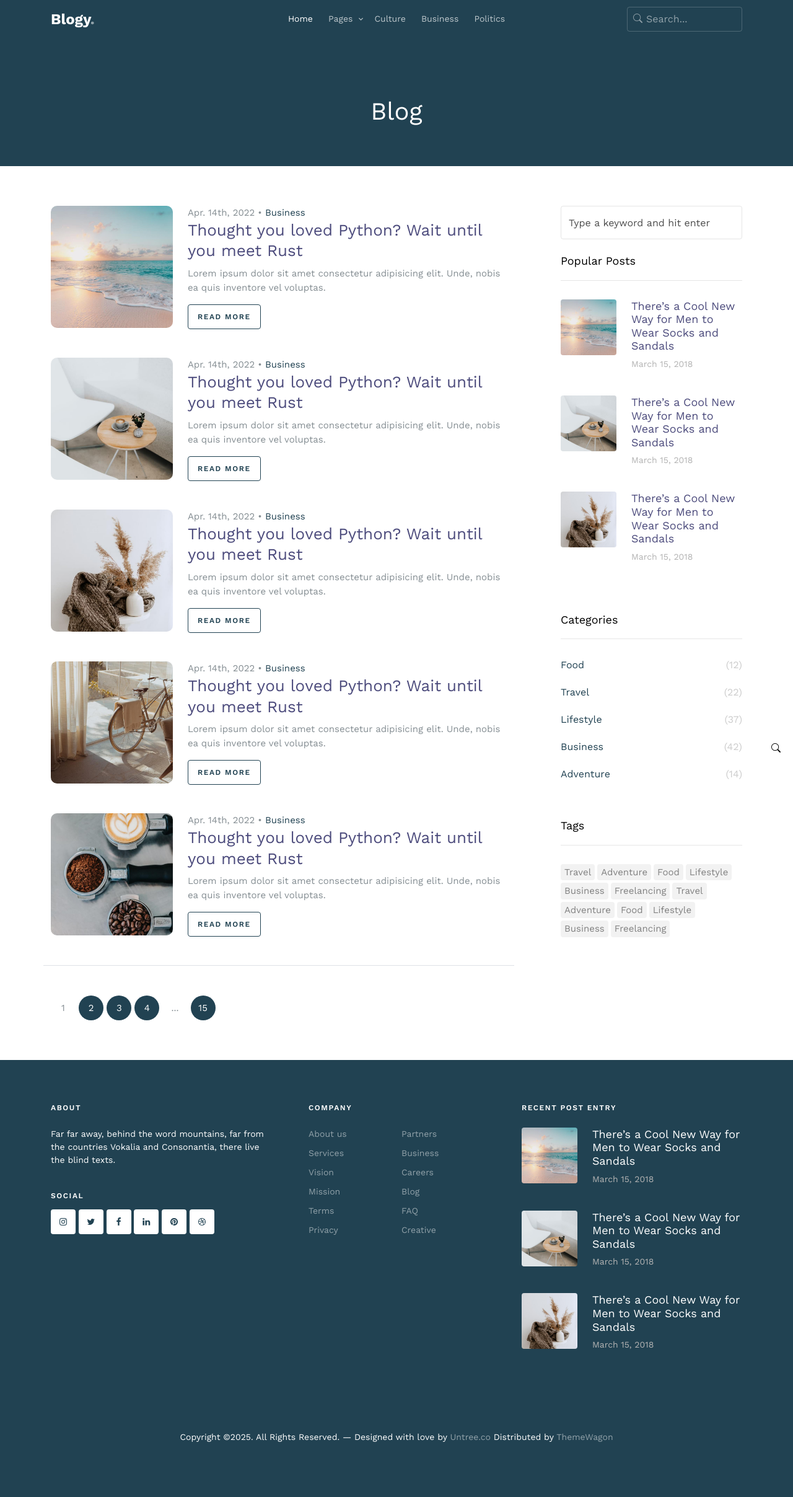
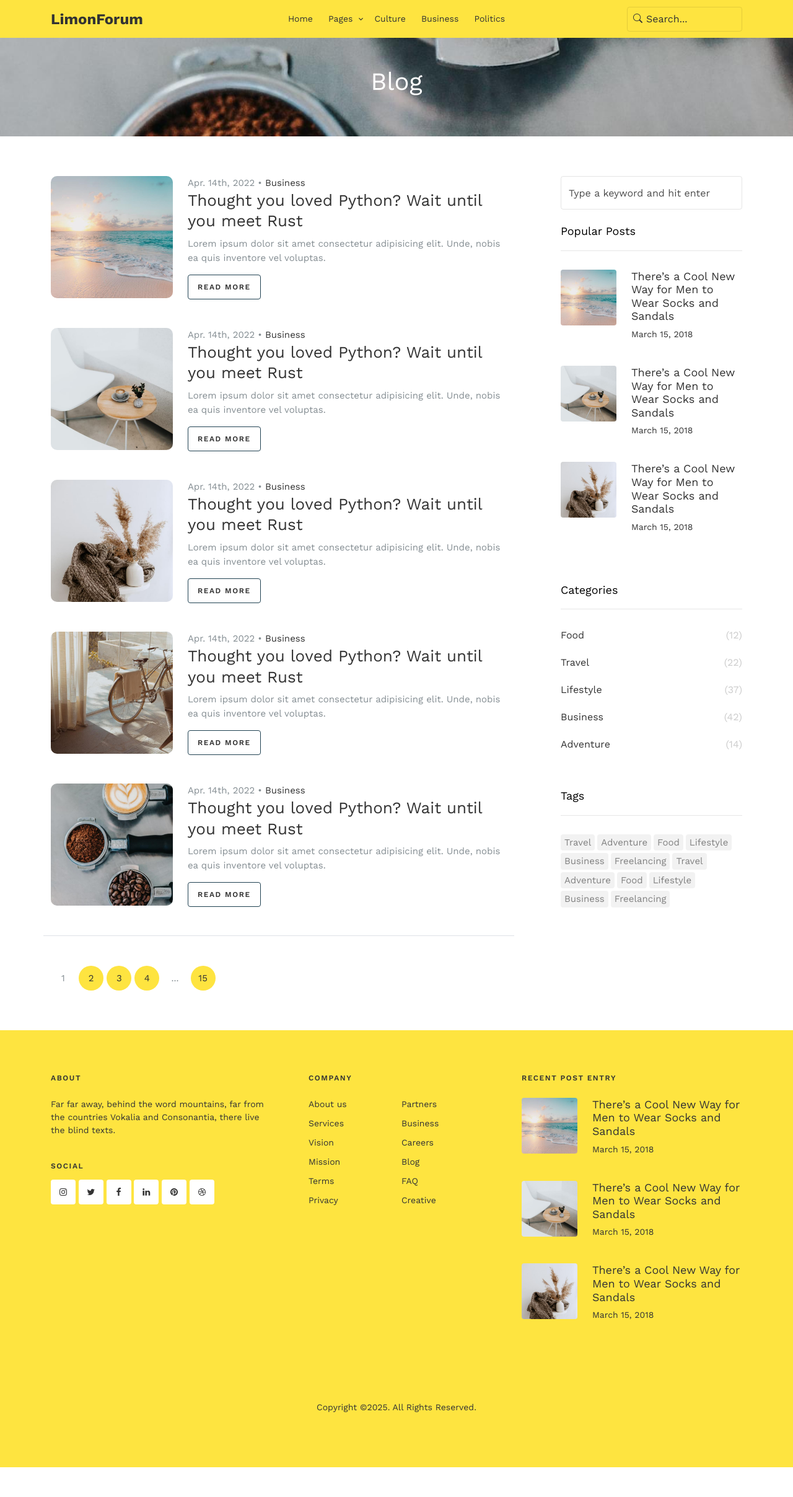
Before and after one commit to BoraKalkann/Limon_Forum_Project, a Django app: page /blog in a window 1280 px wide. Shown: the whole page at 62% size. After the commit the page ends 2367 px from the top, so only its background shows below. Run offline with Django 5.2, Linux system fonts and the light colour scheme; some libraries are stand-ins or nearby versions; some web fonts are replaced.

Commit message:
PLS-54 forum styles added

```diff
--- a/limonforum/forum/templates/forum/blog.html
+++ b/limonforum/forum/templates/forum/blog.html
@@ -3,9 +3,9 @@
 
 {% block content %}
 
-<div class="hero overlay inner-page bg-primary py-5">
+<div class="hero overlay inner-page bg-primary py-5" style="background-image: url('/static/assets/images/hero_5.jpg'); background-repeat: no-repeat; background-size: cover">
   <div class="container">
-    <div class="row align-items-center justify-content-center text-center pt-5">
+    <div class="row align-items-center justify-content-center text-center">
       <div class="col-lg-6">
         <h1 class="heading text-white mb-3" data-aos="fade-up">Blog</h1>
       </div>
@@ -97,7 +97,6 @@
 
         <div class="sidebar-box search-form-wrap mb-4">
           <form action="#" class="sidebar-search-form">
-            <span class="bi-search"></span>
             <input type="text" class="form-control" id="s" placeholder="Type a keyword and hit enter">
           </form>
         </div>
--- a/limonforum/forum/templates/forum/category.html
+++ b/limonforum/forum/templates/forum/category.html
@@ -91,7 +91,6 @@
 
 				<div class="sidebar-box search-form-wrap mb-4">
 					<form action="#" class="sidebar-search-form">
-						<span class="bi-search"></span>
 						<input type="text" class="form-control" id="s" placeholder="Type a keyword and hit enter">
 					</form>
 				</div>
--- a/limonforum/forum/templates/forum/contact.html
+++ b/limonforum/forum/templates/forum/contact.html
@@ -3,9 +3,9 @@
 
 {% block content %}
 
-<div class="hero overlay inner-page bg-primary py-5">
+<div class="hero overlay inner-page bg-primary py-5" style="background-image: url('/static/assets/images/hero_5.jpg'); background-repeat: no-repeat; background-size: cover">
 	<div class="container">
-		<div class="row align-items-center justify-content-center text-center pt-5">
+		<div class="row align-items-center justify-content-center text-center">
 			<div class="col-lg-6">
 				<h1 class="heading text-white mb-3" data-aos="fade-up">Contact Us</h1>
 			</div>
--- a/limonforum/forum/templates/forum/search-result.html
+++ b/limonforum/forum/templates/forum/search-result.html
@@ -91,7 +91,6 @@
 
 				<div class="sidebar-box search-form-wrap mb-4">
 					<form action="#" class="sidebar-search-form">
-						<span class="bi-search"></span>
 						<input type="text" class="form-control" id="s" placeholder="Type a keyword and hit enter">
 					</form>
 				</div>
--- a/limonforum/static/style.css
+++ b/limonforum/static/style.css
@@ -1,10 +1,192 @@
-.site-nav {
-  position: fixed;
-  top: 0;
-  width: 100%;
-  z-index: 1030;
+::selection{
+    background-color: #333333;
+    color: #fff;
 }
 
 body {
   padding-top: 60px;
 }
+
+.site-nav {
+    position: fixed;
+    top: 0;
+    width: 100%;
+    z-index: 1030;
+    background-color: #FEE440;
+}
+
+.logo {
+    color: #333333;
+}
+
+.logo:hover {
+    color: #fff;
+}
+
+.site-nav .site-navigation .site-menu > li.active > a {
+    color: #333333;
+}
+
+.site-nav .site-navigation .site-menu > li.active > a:hover {
+    color: #fff;
+}
+
+.site-nav .site-navigation .site-menu .has-children:hover > a, .site-nav .site-navigation .site-menu .has-children:focus > a, .site-nav .site-navigation .site-menu .has-children:active > a {
+    color: #fff;
+}
+
+.site-nav .site-navigation .site-menu .has-children .dropdown > li > a:hover {
+    color: #333333;
+}
+
+.site-nav .site-navigation .site-menu .has-children .dropdown > li.has-children:hover > a, .site-nav .site-navigation .site-menu .has-children .dropdown > li.has-children:active > a, .site-nav .site-navigation .site-menu .has-children .dropdown > li.has-children:focus > a {
+    color: #333333;
+}
+
+.site-nav .site-navigation .site-menu .has-children .dropdown > li.has-children > .dropdown li a:hover, .site-nav .site-navigation .site-menu .has-children .dropdown > li.has-children > ul li a:hover {
+    color: #333333;
+}
+
+.site-nav .site-navigation .site-menu > li > a {
+    color: #333333;
+}
+
+.site-nav .site-navigation .site-menu > li > a:hover {
+    color: #fff;
+}
+
+.search-form .form-control {
+    color: #333333;
+    border-color: rgba(0, 0, 0, 0.1) !important;
+}
+
+.search-form .form-control:active, .search-form .form-control:focus {
+    border-color: #333333 !important;
+}
+
+.search-form [class^="bi-"] {
+    color: #333333;
+}
+
+.search-form .form-control::placeholder {
+    color: #333333;
+}
+
+.site-footer {
+    background-color: #FEE440;
+    color: #333333;
+}
+
+.site-footer .widget h3, .site-footer .widget .h3 {
+    color: #333333;
+}
+
+.site-footer a {
+    color: #333333;
+}
+
+.post-entry-footer ul li a {
+    color: #333333;
+}
+
+.post-entry-sidebar .post-meta, .post-entry-footer .post-meta {
+    color: #333333;
+}
+
+.read-more {
+    border-bottom: 2px solid #333333;
+}
+
+a {
+    color: #333333;;
+}
+
+a:hover {
+    color: #1f1f1f;
+}
+
+.posts-entry .blog-entry-sm h3 a, .posts-entry .blog-entry-sm .h3 a {
+    color: #333333;
+}
+
+.posts-entry .blog-entry h2 a, .posts-entry .blog-entry .h2 a {
+    color: #333333;
+}
+
+.btn.btn-outline-primary {
+    color: #333333;
+}
+
+.btn-outline-primary:hover {
+    color: #fff;
+    background-color: #333333;
+    border-color: #333333;
+}
+
+.post-entry-alt h2 a, .post-entry-alt .h2 a {
+    color: #333333;
+}
+
+.text-primary {
+    color: #333333 !important;
+}
+
+.sec-features {
+    background-color: #FEE440;
+}
+
+.sec-features .feature h3, .sec-features .feature .h3 {
+    color: #333333;
+}
+
+.sec-features .feature p {
+    color: #333333;
+}
+
+.sec-features .feature [class^="bi-"]::before {
+    color: #333333;
+}
+
+.service-alt [class^="bi-"] {
+    color: #333333;
+}
+
+.bg-primary {
+    background-color: rgba(var(--bs-primary-rgb), var(--bs-bg-opacity)) !important;
+}
+
+.custom-pagination a {
+    color: #333333;
+    background: #FEE440;
+}
+
+.custom-pagination a:hover {
+    color: #333333;
+    background: #fff;
+}
+
+.post-entry-sidebar ul li a, .post-entry-footer ul li a {
+    color: #333333;
+}
+
+.contact-info i {
+    background: #FEE440;
+    color: #333333;
+}
+
+.btn.btn-primary {
+    color: #fff;
+    background-color: #333333;
+}
+
+.contact-info h4, .contact-info .h4 {
+    color: #333333;
+}
+
+.site-footer .social li a {
+    color: #333333;
+}
+
+.site-footer .social li a:hover {
+    color: #1f1f1f;
+}
--- a/limonforum/templates/base.html
+++ b/limonforum/templates/base.html
@@ -30,7 +30,7 @@
 	<link rel="stylesheet" href="{% static 'assets/css/flatpickr.min.css' %}">
 
 
-	<title>Blogy &mdash; Free Bootstrap 5 Website Template by Untree.co</title>
+	<title>Limon Forum</title>
 </head>
 <body>
 
--- a/limonforum/templates/partials/footer.html
+++ b/limonforum/templates/partials/footer.html
@@ -96,7 +96,7 @@
             **==========
         -->
 
-        <p>Copyright &copy;<script>document.write(new Date().getFullYear());</script>. All Rights Reserved. &mdash; Designed with love by <a href="https://untree.co">Untree.co</a>  Distributed by <a href="https://themewagon.com">ThemeWagon</a> <!-- License information: https://untree.co/license/ -->
+        <p>Copyright &copy;<script>document.write(new Date().getFullYear());</script>. All Rights Reserved. <!-- License information: https://untree.co/license/ -->
         </p>
         </div>
     </div>
--- a/limonforum/templates/partials/header.html
+++ b/limonforum/templates/partials/header.html
@@ -6,7 +6,7 @@
             <div class="site-navigation">
                 <div class="row g-0 align-items-center">
                     <div class="col-2">
-                        <a href="{% url 'homePage' %}" class="logo m-0 float-start">Blogy<span class="text-primary">.</span></a>
+                        <a href="{% url 'homePage' %}" class="logo m-0 float-start">LimonForum</a>
                     </div>
                     <div class="col-8 text-center">
                         <form action="#" class="search-form d-inline-block d-lg-none">
```
Also changed, not shown: limonforum/static/assets/images/favicon.png.
